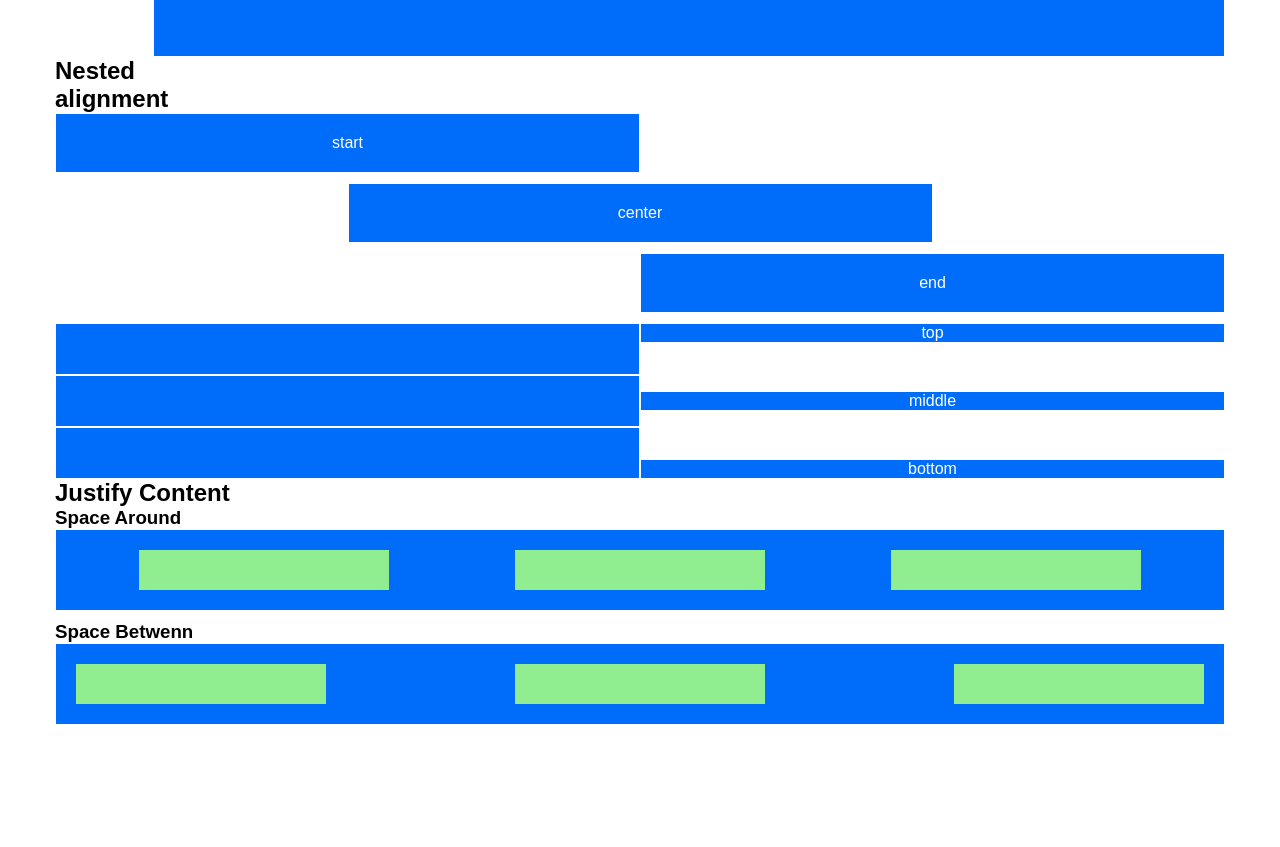
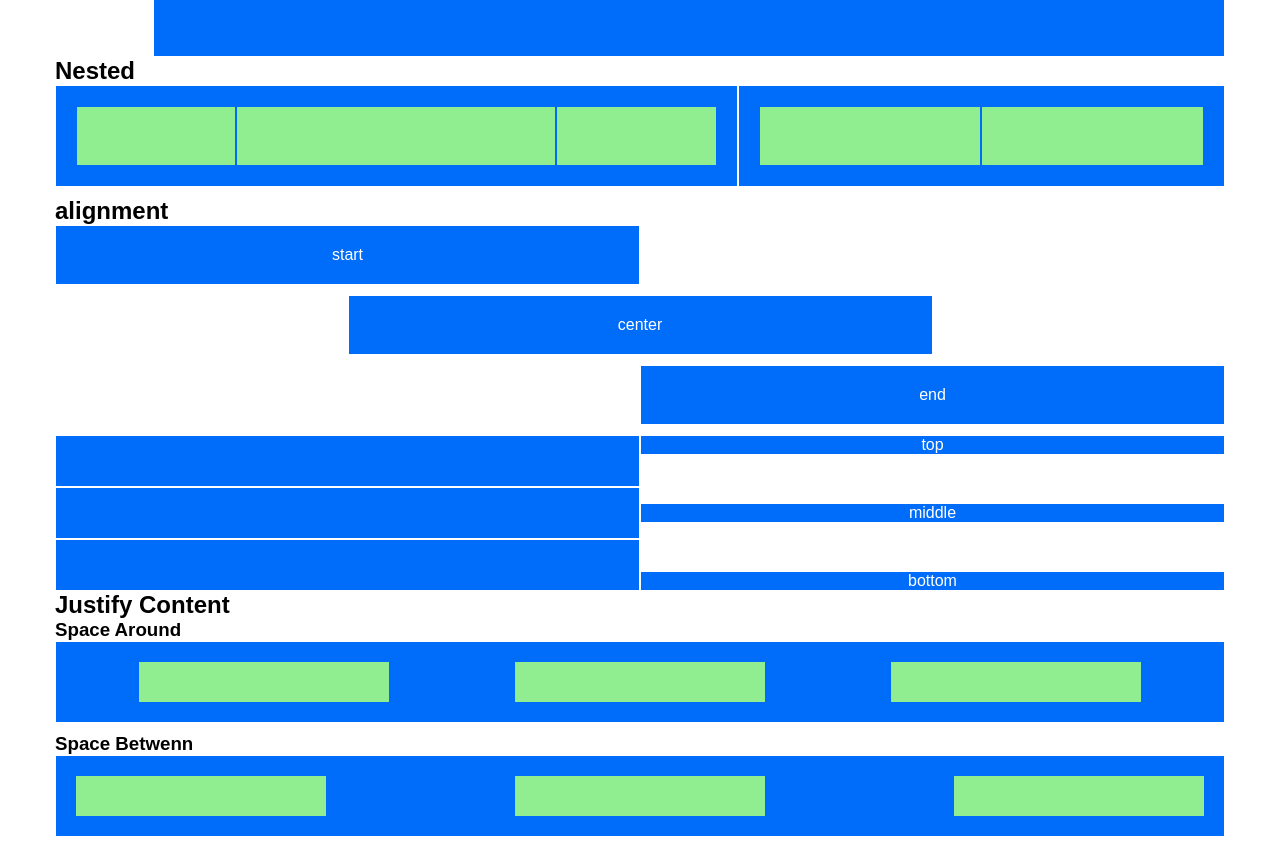
Before and after one commit to MirkoCifelli/html-css-12bool, a plain HTML site: page index.html in a window 1280 px wide. Shown: the part 1457-2304 px from the top of the page. Before the commit the page ends 2192 px from the top, so only its background shows below. Drawn offline with Linux system fonts and the light colour scheme.

Commit message:
Add Nested

```diff
--- a/index.html
+++ b/index.html
@@ -292,7 +292,43 @@
         <div class="container">
             <h2>Nested</h2>
             <div class="row">
+              <div class="col-7">
+                <div class="box-new">
+                    <div class="row">
+                        <div class="col-3">
+                            <div class="box green">
 
+                            </div>
+                        </div>
+                        <div class="col">
+                            <div class="box green">
+
+                            </div>
+                        </div>
+                        <div class="col-3">
+                            <div class="box green">
+
+                            </div>
+                        </div>
+                    </div>
+                </div>
+              </div>
+              <div class="col">
+                <div class="box-new">
+                    <div class="row">
+                        <div class="col">
+                            <div class="box green">
+
+                            </div>
+                        </div>
+                        <div class="col">
+                            <div class="box green">
+
+                            </div>
+                        </div>
+                    </div>
+                </div>
+              </div>
             </div>
 
         </div>
```
